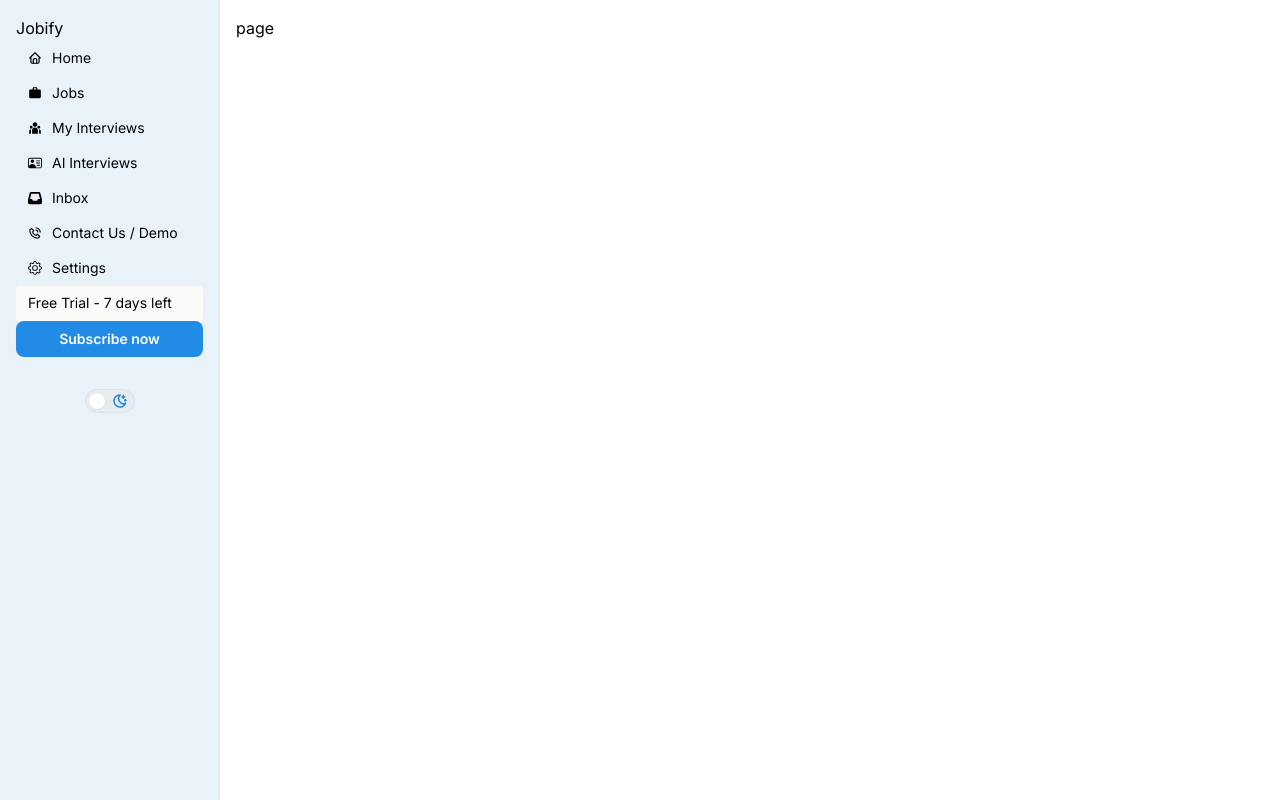
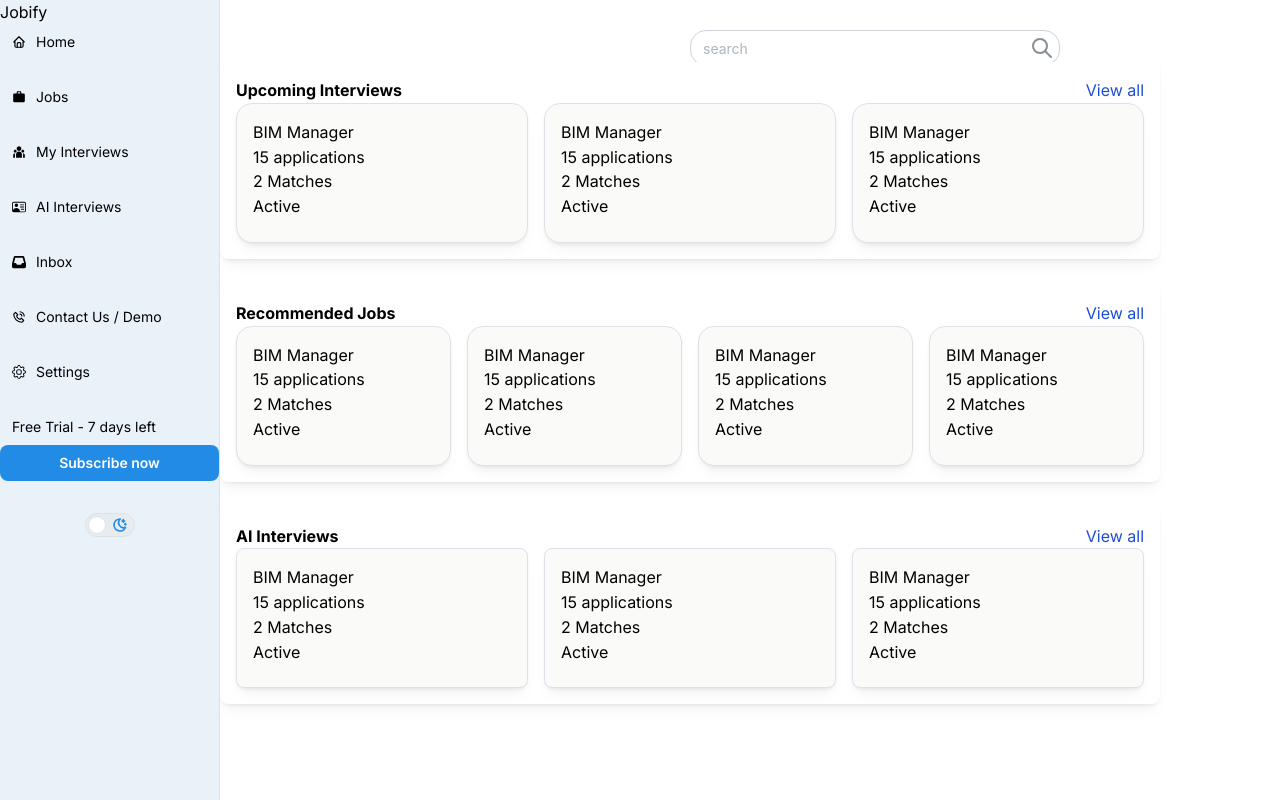
Before and after one commit to shaimaaalbanna/jobify.ai, a Next.js app: page /employee in a window 1280 px wide. Built offline with nearby package versions, Linux system fonts and the light colour scheme.

Commit message:
add oages

```diff
--- /dev/null
+++ b/src/app/(app)/employee/componets/EmployeePage.tsx
@@ -0,0 +1,42 @@
+import { Card, Flex, SimpleGrid } from '@mantine/core'
+import React from 'react'
+
+const EmployeePage = () => {
+  return (
+    <>
+     <Card mr={120} shadow="sm" radius="md"  >
+     <Flex justify={'space-between'}>
+     <h1 className='font-bold'>Upcoming Interviews</h1>
+        <h2 className='text-blue-700'>View all</h2>
+     </Flex>
+
+        <SimpleGrid  cols={3} h={"140px"}>
+        <Card bg={"#fafbf8"} shadow="sm" radius="lg" withBorder>
+        <h1>BIM Manager</h1>
+        <h2>15 applications</h2>
+        <h3>2 Matches</h3>
+        <h4>Active</h4>
+
+        </Card>
+
+        <Card bg={"#fafbf8"} shadow="sm" radius="lg" withBorder>
+        <h1>BIM Manager</h1>
+        <h2>15 applications</h2>
+        <h3>2 Matches</h3>
+        <h4>Active</h4>
+        </Card>
+        <Card bg={"#fafbf8"} shadow="sm" radius="lg" withBorder>
+        <h1>BIM Manager</h1>
+        <h2>15 applications</h2>
+        <h3>2 Matches</h3>
+        <h4>Active</h4>
+        </Card>
+
+        </SimpleGrid>
+
+     </Card>
+        </>
+  )
+}
+
+export default EmployeePage
--- /dev/null
+++ b/src/app/(app)/employee/componets/EmployeePage2.tsx
@@ -0,0 +1,46 @@
+import { Card, Flex, SimpleGrid } from '@mantine/core'
+import React from 'react'
+
+const EmployeePage2 = () => {
+  return (
+    <>
+    <Card mr={120} shadow="sm" radius="md"  >
+    <Flex justify={'space-between'}>
+    <h1 className='font-bold'>Recommended  Jobs</h1>
+        <h2 className='text-blue-700'>View all</h2>
+     </Flex>
+
+       <SimpleGrid  cols={4} h={"140px"}>
+       <Card bg={"#fafbf8"} shadow="sm" radius="lg" withBorder>
+       <h1>BIM Manager</h1>
+        <h2>15 applications</h2>
+        <h3>2 Matches</h3>
+        <h4>Active</h4>
+       </Card>
+
+       <Card bg={"#fafbf8"} shadow="sm" radius="lg" withBorder>
+       <h1>BIM Manager</h1>
+        <h2>15 applications</h2>
+        <h3>2 Matches</h3>
+        <h4>Active</h4>
+       </Card>
+       <Card bg={"#fafbf8"} shadow="sm" radius="lg" withBorder>
+       <h1>BIM Manager</h1>
+        <h2>15 applications</h2>
+        <h3>2 Matches</h3>
+        <h4>Active</h4>
+       </Card>
+       <Card bg={"#fafbf8"} shadow="sm" radius="lg" withBorder>
+       <h1>BIM Manager</h1>
+        <h2>15 applications</h2>
+        <h3>2 Matches</h3>
+        <h4>Active</h4>
+       </Card>
+       </SimpleGrid>
+
+    </Card>
+       </>
+  )
+}
+
+export default EmployeePage2
--- /dev/null
+++ b/src/app/(app)/employee/componets/EmployeePage3.tsx
@@ -0,0 +1,42 @@
+import { Card, Flex, SimpleGrid } from '@mantine/core'
+import React from 'react'
+
+const EmployeePage3 = () => {
+  return (
+    <>
+
+     <Card mr={120} shadow="sm" radius="md"  >
+     <Flex justify={'space-between'}>
+        <h1 className='font-bold'>AI Interviews </h1>
+        <h2 className='text-blue-700'>View all</h2>
+     </Flex>
+        <SimpleGrid  cols={3} h={"140px"}>
+        <Card bg={"#fafbf8"} shadow="sm" radius="md" withBorder>
+        <h1>BIM Manager</h1>
+        <h2>15 applications</h2>
+        <h3>2 Matches</h3>
+        <h4>Active</h4>
+        </Card>
+
+
+        <Card bg={"#fafbf8"} shadow="sm" radius="md" withBorder>
+        <h1>BIM Manager</h1>
+        <h2>15 applications</h2>
+        <h3>2 Matches</h3>
+        <h4>Active</h4>
+        </Card>
+        <Card bg={"#fafbf8"} shadow="sm" radius="md" withBorder>
+        <h1>BIM Manager</h1>
+        <h2>15 applications</h2>
+        <h3>2 Matches</h3>
+        <h4>Active</h4>
+        </Card>
+
+        </SimpleGrid>
+
+      </Card>
+    </>
+  )
+}
+
+export default EmployeePage3
--- a/src/app/(app)/employee/layout.tsx
+++ b/src/app/(app)/employee/layout.tsx
@@ -44,7 +44,7 @@ export default function DashboardLayout({
       />
     );
     return (
-      <Stack gap={"md"}>
+
       <AppShell
 
       navbar={{
@@ -52,14 +52,15 @@ export default function DashboardLayout({
         breakpoint: "sm",
         collapsed: { mobile: !opened },
       }}
-      padding="md"
+
     >
 
 
-      <AppShell.Navbar p="md" bg={"#e9f2f9"}>
+      <AppShell.Navbar  bg={"#e9f2f9"}>
         {" "}
         <h1>Jobify</h1>
         <Menu>
+        <Stack gap={"lg"}>
           <Menu.Item
             leftSection={
               <IconHome style={{ width: rem(14), height: rem(14) }} />
@@ -68,15 +69,16 @@ export default function DashboardLayout({
             {" "}
             Home
           </Menu.Item>
-          <Menu.Item leftSection={<MdWork />}>Jobs</Menu.Item>
-          <Menu.Item leftSection={<RiTeamFill />}>My Interviews</Menu.Item>
-          <Menu.Item leftSection={<BsPersonVcard />}>AI Interviews</Menu.Item>
-          <Menu.Item leftSection={<FaInbox />}>Inbox</Menu.Item>
-          <Menu.Item leftSection={<BiPhoneCall />}>Contact Us / Demo</Menu.Item>
-          <Menu.Item leftSection={<BsGear />}>Settings</Menu.Item>
-          <Menu.Item bg={"#fafbf8"}>Free Trial - 7 days left</Menu.Item>
+          <Menu.Item className='hover:scale-125' leftSection={<MdWork />}>Jobs</Menu.Item>
+          <Menu.Item className='hover:scale-125' leftSection={<RiTeamFill />}>My Interviews</Menu.Item>
+          <Menu.Item className='hover:scale-125' leftSection={<BsPersonVcard />}>AI Interviews</Menu.Item>
+          <Menu.Item className='hover:scale-125' leftSection={<FaInbox />}>Inbox</Menu.Item>
+          <Menu.Item className='hover:scale-125' leftSection={<BiPhoneCall />}>Contact Us / Demo</Menu.Item>
+          <Menu.Item className='hover:scale-125' leftSection={<BsGear />}>Settings</Menu.Item>
+          <Menu.Item className='hover:scale-125' >Free Trial - 7 days left</Menu.Item>
+          </Stack>
         </Menu>
-        <Button size="sm" bg={"blue"} radius={"md"}>
+        <Button className='hover:scale-125' size="sm" bg={"blue"} radius={"md"}>
           Subscribe now
         </Button>
         <Space h="xl" />
@@ -92,6 +94,6 @@ export default function DashboardLayout({
 
       <AppShell.Main>{children}</AppShell.Main>
     </AppShell>
-    </Stack>
+
     )
   }
--- a/src/app/(app)/employee/page.tsx
+++ b/src/app/(app)/employee/page.tsx
@@ -1,8 +1,21 @@
 import React from 'react'
+import EmployeePage from './componets/EmployeePage'
+import { Input, Space } from '@mantine/core'
+import { IconSearch } from '@tabler/icons-react'
+import EmployeePage2 from './componets/EmployeePage2'
+import EmployeePage3 from './componets/EmployeePage3'
 
 const Page = () => {
   return (
-    <div>page</div>
+    <>
+    <Input  ml={470} mx={220} mr={220} width={"80px"} height={"42px"} top={"30px"} left={"607"} placeholder='search'  rightSection={<IconSearch/>} size='sm' radius={'lg'}></Input>
+    <Space mt={10} h="md"/>
+    <EmployeePage/>
+    <Space mt={10} h="md"/>
+    <EmployeePage2/>
+    <Space mt={10} h="md"/>
+    <EmployeePage3/>
+    </>
   )
 }
 
--- /dev/null
+++ b/src/app/(app)/hr/components/HRpage2.tsx
@@ -0,0 +1,47 @@
+"use client"
+import React from 'react'
+import { Box, Card, Flex, Grid, SimpleGrid } from '@mantine/core';
+const HRpage2 = () => {
+  return (
+    <>
+
+     <Card mr={120} shadow="sm" radius="md"  >
+     <Flex justify={'space-between'}>
+        <h1 className='font-bold'>Recent Job </h1>
+        <h2 className='text-blue-700'>View all</h2>
+     </Flex>
+        <SimpleGrid  cols={4} h={"140px"}>
+        <Card bg={"#fafbf8"} shadow="sm" radius="md" withBorder>
+        <h1>BIM Manager</h1>
+        <h2>15 applications</h2>
+        <h3>2 Matches</h3>
+        <h4>Active</h4>
+        </Card>
+
+        <Card bg={"#fafbf8"} shadow="sm" radius="md" withBorder>
+        <h1>BIM Manager</h1>
+        <h2>15 applications</h2>
+        <h3>2 Matches</h3>
+        <h4>Active</h4>
+        </Card>
+        <Card bg={"#fafbf8"} shadow="sm" radius="md" withBorder>
+        <h1>BIM Manager</h1>
+        <h2>15 applications</h2>
+        <h3>2 Matches</h3>
+        <h4>Active</h4>
+        </Card>
+        <Card bg={"#fafbf8"} shadow="sm" radius="md" withBorder>
+        <h1>BIM Manager</h1>
+        <h2>15 applications</h2>
+        <h3>2 Matches</h3>
+        <h4>Active</h4>
+        </Card>
+
+        </SimpleGrid>
+
+      </Card>
+    </>
+  )
+}
+
+export default HRpage2
--- a/src/app/(app)/hr/layout.tsx
+++ b/src/app/(app)/hr/layout.tsx
@@ -32,44 +32,45 @@ export default function DashboardLayout({
     />
   );
   return (
-    <Stack gap={'md'}>
+
     <AppShell
     navbar={{
       width: 220,
       breakpoint: 'sm',
       collapsed: { mobile: !opened },
     }}
-    padding="md"
+
   >
 
 
     <AppShell.Navbar  p="md" bg={'#e9f2f9'}> <h1>Jobify</h1>
 
-    <Menu>
-      <Menu.Item leftSection={<IconHome style={{ width: rem(14), height: rem(14) }} />}> Home</Menu.Item>
-      <Menu.Item leftSection={<MdWork />}>Jobs</Menu.Item>
-      <Menu.Item leftSection={<FaAddressBook />}>Cv analysis</Menu.Item>
-      <Menu.Item leftSection={<BsFloppy />}>Templates</Menu.Item>
-      <Menu.Item leftSection={<FaArchive />}>Archive</Menu.Item>
-      <Menu.Item leftSection={<BiPhoneCall />}>Contact Us / Demo</Menu.Item>
-      <Menu.Item leftSection={<BsGear />}>Settings</Menu.Item>
-      <Menu.Item bg={"#fafbf8"}>Free Trial - 7 days left</Menu.Item>
-
+    <Menu  >
+    <Stack gap={'md'}>
+      <Menu.Item className='hover:scale-125' leftSection={<IconHome style={{ width: rem(14), height: rem(14) }} />}> Home </Menu.Item>
+      <Menu.Item className='hover:scale-125' leftSection={<MdWork />}>Jobs</Menu.Item>
+      <Menu.Item className='hover:scale-125' leftSection={<FaAddressBook />}>Cv analysis</Menu.Item>
+      <Menu.Item className='hover:scale-125' leftSection={<BsFloppy />}>Templates</Menu.Item>
+      <Menu.Item className='hover:scale-125' leftSection={<FaArchive />}>Archive</Menu.Item>
+      <Menu.Item className='hover:scale-125' leftSection={<BiPhoneCall />}>Contact Us / Demo</Menu.Item>
+      <Menu.Item className='hover:scale-125' leftSection={<BsGear />}>Settings</Menu.Item>
+      <Menu.Item  className='hover:scale-125'>Free Trial - 7 days left</Menu.Item>
+      </Stack>
     </Menu>
-    <Button size='sm' bg={'blue'} radius={'md'} >Subscribe now</Button>
+    <Button className='hover:scale-125' size='sm' bg={'blue'} radius={'md'} >Subscribe now</Button>
     <Space h="xl" />
     <Flex justify={'center'} align={'center'}>
     <Switch  size="md" color="dark.4" onLabel={sunIcon} offLabel={moonIcon} />
     </Flex>
     <Flex justify={'center'} align={'center'}>
     <Space h="xl" />
-    <Menu > <GrUserSettings />My Account</Menu>
+    <Menu  > <GrUserSettings />My Account</Menu>
     </Flex>
 
     </AppShell.Navbar>
 
     <AppShell.Main>{children}</AppShell.Main>
   </AppShell>
-  </Stack>
+
   )
 }
--- a/src/app/(app)/hr/page.tsx
+++ b/src/app/(app)/hr/page.tsx
@@ -1,8 +1,20 @@
 import React from 'react'
+import HRpage from './components/HRpage'
+import { Input, Space } from '@mantine/core'
+import { IconSearch } from '@tabler/icons-react'
+import HRpage2 from './components/HRpage2'
+
 
 const Page = () => {
   return (
-    <div>page</div>
+    <>
+    <Input  ml={470} mx={220} mr={220} width={"80px"} height={"42px"} top={"30px"} left={"607"} placeholder='search'  rightSection={<IconSearch/>} size='sm' radius={'lg'}></Input>
+    <Space mt={40} h="md"/>
+    <HRpage/>
+    <Space mt={40} h="md"/>
+    <HRpage2/>
+    </>
+
   )
 }
 
```
Also changed, not shown: src/app/(app)/hr/components/HRpage.tsx (added, +36 -0 lines), work.png (added), 1 other file (tests, documents, lock files or other folders).
